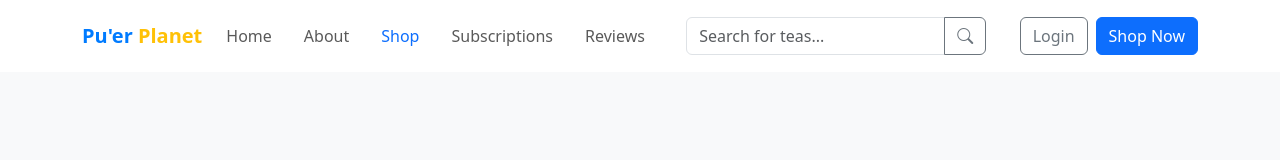
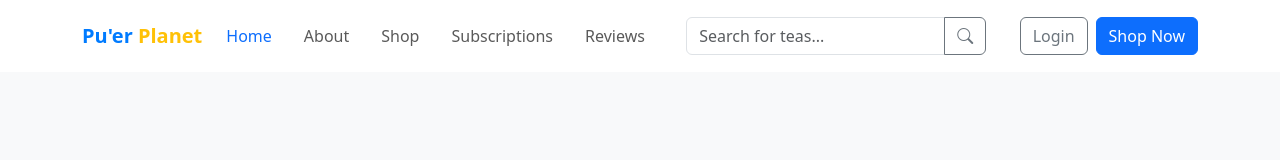
Before and after one commit to Falibo/Tea-Store, a plain HTML site: page index.html in a window 1280 px wide. Shown: the top 160 px of the page. Drawn offline with nearby package versions, Linux system fonts and the light colour scheme.

Commit message:
Update index.html

```diff
--- a/index.html
+++ b/index.html
@@ -24,9 +24,9 @@
                         <!-- Menu items for desktop only -->
                         <div class="d-none d-lg-block">
                             <ul class="navbar-nav d-flex flex-row">
-                                <li class="nav-item me-3"><a href="#" class="nav-link">Home</a></li>
+                                <li class="nav-item me-3"><a href="#" class="nav-link text-primary">Home</a></li>
                                 <li class="nav-item me-3"><a href="#" class="nav-link">About</a></li>
-                                <li class="nav-item me-3"><a href="#" class="nav-link text-primary">Shop</a></li>
+                                <li class="nav-item me-3"><a href="#" class="nav-link">Shop</a></li>
                                 <li class="nav-item me-3"><a href="#" class="nav-link">Subscriptions</a></li>
                                 <li class="nav-item"><a href="#" class="nav-link">Reviews</a></li>
                             </ul>
```
